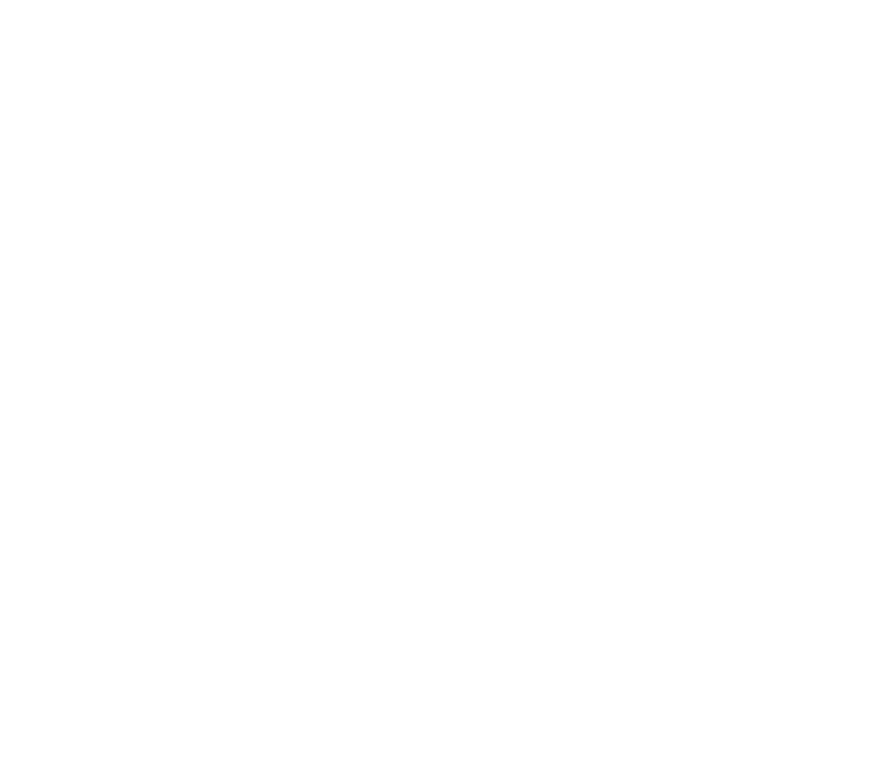
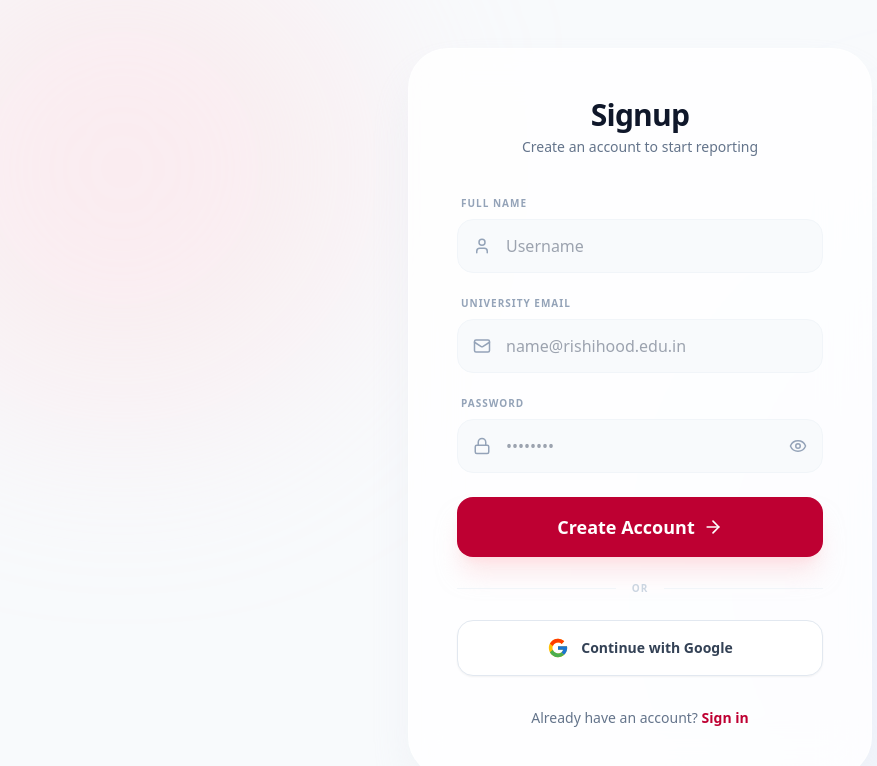
Before and after one commit to sankalpmtellur/FAR-frontend, a React (Vite) app: page /signup in a window 1280 px wide. Before the commit this address had no page. Shown: the top 766 px of the page, without its empty margins (0-877 px from the left). Built offline with nearby package versions, Linux system fonts and the light colour scheme.

Commit message:
Added signup page

```diff
--- a/src/App.tsx
+++ b/src/App.tsx
@@ -1,9 +1,8 @@
 import { BrowserRouter as Router, Routes, Route, useLocation } from 'react-router-dom';
 import { AnimatePresence } from 'framer-motion';
-
-import "@fontsource-variable/geist";
 import Launch from './pages/Launch';
 import Login from './pages/Login';
+import Signup from './pages/Signup';
 
 const AnimatedRoutes = () => {
     const location = useLocation();
@@ -13,6 +12,7 @@ const AnimatedRoutes = () => {
             <Routes location={location} key={location.pathname}>
                 <Route path="/" element={<Launch />} />
                 <Route path="/login" element={<Login />} />
+                <Route path="/signup" element={<Signup />} />
             </Routes>
         </AnimatePresence>
     );
--- a/src/index.css
+++ b/src/index.css
@@ -1,3 +1,4 @@
+@import "@fontsource-variable/geist";
 @tailwind base;
 @tailwind components;
 @tailwind utilities;
--- a/src/pages/Login.tsx
+++ b/src/pages/Login.tsx
@@ -99,10 +99,6 @@ const Login: React.FC = () => {
                     </div>
                 </div>
             </motion.div>
-
-            <p className="absolute bottom-8 text-[10px] text-slate-400 font-bold uppercase tracking-[0.2em] z-10 px-6 text-center">
-                Secure Access • Rishihood University Maintenance
-            </p>
         </div>
     );
 };
--- /dev/null
+++ b/src/pages/Signup.tsx
@@ -0,0 +1,125 @@
+import React, { useState } from 'react';
+import { motion } from 'framer-motion';
+import { Link, useNavigate } from 'react-router-dom';
+import { Eye, EyeOff, Mail, Lock, User, ArrowRight } from 'lucide-react';
+import { FcGoogle } from 'react-icons/fc';
+
+const Signup: React.FC = () => {
+    const [showPassword, setShowPassword] = useState(false);
+    const navigate = useNavigate();
+
+    const handleSignup = (e: React.FormEvent) => {
+        e.preventDefault();
+        navigate('/login');
+    };
+
+    return (
+        <div className="min-h-screen w-full bg-slate-50 flex flex-col items-center justify-center relative overflow-hidden font-sans selection:bg-rose-100 py-12">
+
+            <div className="absolute top-[-10%] left-[-10%] w-[300px] h-[300px] md:w-[500px] md:h-[500px] bg-rose-200/30 rounded-full blur-[80px] md:blur-[100px] pointer-events-none" />
+            <div className="absolute bottom-[-5%] right-[-5%] w-[350px] h-[350px] md:w-[600px] md:h-[600px] bg-indigo-100/40 rounded-full blur-[100px] md:blur-[120px] pointer-events-none" />
+
+            <motion.div
+                initial={{ opacity: 0, y: 20 }}
+                animate={{ opacity: 1, y: 0 }}
+                transition={{ duration: 0.5 }}
+                className="relative z-10 w-full max-w-lg px-6"
+            >
+                <div className="bg-white/80 backdrop-blur-xl p-8 md:p-12 rounded-[2.5rem] shadow-2xl shadow-slate-200/60 border border-white/50">
+
+                    <div className="flex flex-col items-center mb-8">
+                        <h2 className="text-3xl font-black text-slate-900 tracking-tight text-center">Signup</h2>
+                        <p className="text-slate-500 font-medium text-sm mt-1">Create an account to start reporting</p>
+                    </div>
+
+                    <form onSubmit={handleSignup} className="space-y-4">
+                        <div className="grid grid-cols-1 md:grid-cols-2 gap-4">
+
+                            <div className="space-y-1.5 md:col-span-2">
+                                <label className="text-[10px] font-bold text-slate-400 uppercase tracking-widest ml-1">Full Name</label>
+                                <div className="relative group">
+                                    <User className="absolute left-4 top-1/2 -translate-y-1/2 text-slate-400 group-focus-within:text-[#be0032] transition-colors" size={18} />
+                                    <input
+                                        type="text"
+                                        placeholder="Username"
+                                        className="w-full pl-12 pr-4 py-3.5 bg-slate-50 border border-slate-100 rounded-2xl focus:ring-2 focus:ring-[#be0032]/10 focus:border-[#be0032] outline-none transition-all font-medium"
+                                        required
+                                    />
+                                </div>
+                            </div>
+
+                            <div className="space-y-1.5 md:col-span-2">
+                                <label className="text-[10px] font-bold text-slate-400 uppercase tracking-widest ml-1">University Email</label>
+                                <div className="relative group">
+                                    <Mail className="absolute left-4 top-1/2 -translate-y-1/2 text-slate-400 group-focus-within:text-[#be0032] transition-colors" size={18} />
+                                    <input
+                                        type="email"
+                                        placeholder="name@rishihood.edu.in"
+                                        className="w-full pl-12 pr-4 py-3.5 bg-slate-50 border border-slate-100 rounded-2xl focus:ring-2 focus:ring-[#be0032]/10 focus:border-[#be0032] outline-none transition-all font-medium"
+                                        required
+                                    />
+                                </div>
+                            </div>
+
+                            <div className="space-y-1.5 md:col-span-2">
+                                <label className="text-[10px] font-bold text-slate-400 uppercase tracking-widest ml-1">Password</label>
+                                <div className="relative group">
+                                    <Lock className="absolute left-4 top-1/2 -translate-y-1/2 text-slate-400 group-focus-within:text-[#be0032] transition-colors" size={18} />
+                                    <input
+                                        type={showPassword ? "text" : "password"}
+                                        placeholder="••••••••"
+                                        className="w-full pl-12 pr-12 py-3.5 bg-slate-50 border border-slate-100 rounded-2xl focus:ring-2 focus:ring-[#be0032]/10 focus:border-[#be0032] outline-none transition-all font-medium"
+                                        required
+                                    />
+                                    <button
+                                        type="button"
+                                        onClick={() => setShowPassword(!showPassword)}
+                                        className="absolute right-4 top-1/2 -translate-y-1/2 text-slate-400 hover:text-slate-600"
+                                    >
+                                        {showPassword ? <EyeOff size={18} /> : <Eye size={18} />}
+                                    </button>
+                                </div>
+                            </div>
+                        </div>
+
+                        <div className="pt-2">
+                            <motion.button
+                                whileHover={{ scale: 1.01 }}
+                                whileTap={{ scale: 0.98 }}
+                                type="submit"
+                                className="w-full bg-[#be0032] text-white py-4 rounded-2xl font-bold text-lg shadow-xl shadow-rose-200/50 flex items-center justify-center gap-2 group transition-all"
+                            >
+                                Create Account
+                                <ArrowRight className="group-hover:translate-x-1 transition-transform" size={20} />
+                            </motion.button>
+                        </div>
+                    </form>
+
+                    <div className="relative flex items-center py-6">
+                        <div className="flex-grow border-t border-slate-100"></div>
+                        <span className="flex-shrink mx-4 text-[10px] font-black text-slate-300 uppercase tracking-widest">Or</span>
+                        <div className="flex-grow border-t border-slate-100"></div>
+                    </div>
+
+                    <motion.button
+                        whileHover={{ scale: 1.01, y: -2 }}
+                        whileTap={{ scale: 0.98 }}
+                        className="w-full flex items-center justify-center gap-3 px-4 py-4 bg-white border border-slate-200 rounded-2xl font-bold text-slate-700 shadow-sm hover:shadow-md transition-all active:bg-slate-50"
+                    >
+                        <FcGoogle size={22} />
+                        <span className="text-sm">Continue with Google</span>
+                    </motion.button>
+
+                    <p className="mt-8 text-center text-slate-500 text-sm font-medium">
+                        Already have an account?{' '}
+                        <Link to="/login" className="text-[#be0032] font-bold hover:underline underline-offset-4">
+                            Sign in
+                        </Link>
+                    </p>
+                </div>
+            </motion.div>
+        </div>
+    );
+};
+
+export default Signup;
```
